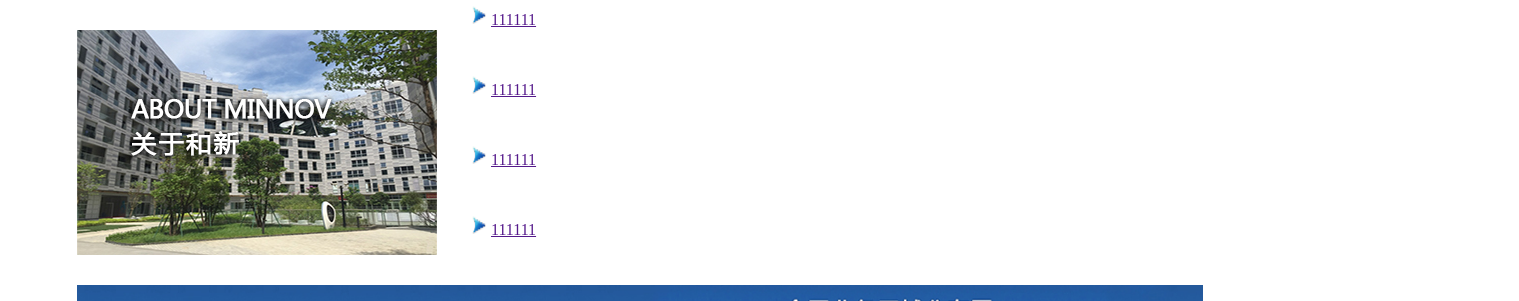
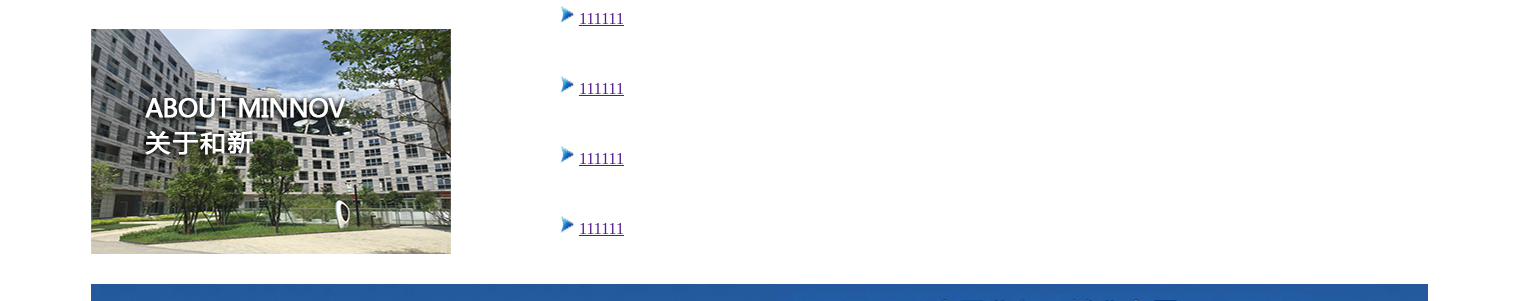
Before and after one commit to op123op/op123op.github.io, a plain HTML site: page index.html in a window 1280 px wide. Shown: the part 799-1100 px from the top of the page, 1519 px wide, since content can reach past the window. Drawn offline with Linux system fonts and the light colour scheme.

Commit message:
Update index.html

```diff
--- a/index.html
+++ b/index.html
@@ -172,10 +172,14 @@
         color: white;
         margin-left: 35%;
     }
+    .waarp{
+        margin: 0 auto;
+        width: 1519px;
+    }
 </style>
 <body>
     <div class="body">
-        <div class="header">
+        <div class="header waarp">
             <img src="./img/151626822654597.png" alt="">
             <ul>
                 <li><a href="" style="margin-left: 80px;">首页</a></li>
@@ -206,7 +210,7 @@
                 <div style="transform: matrix(-0.71,0.71,0.71,0.71,0,0);left:8%;top:100px;"></div>
             </div>
         </div>
-        <div class="main">
+        <div class="main waarp">
             <div class="main-body">
                 <div class="main-body-item1">
                     <img src="./img/151436057575016.jpg" alt="" >
```
